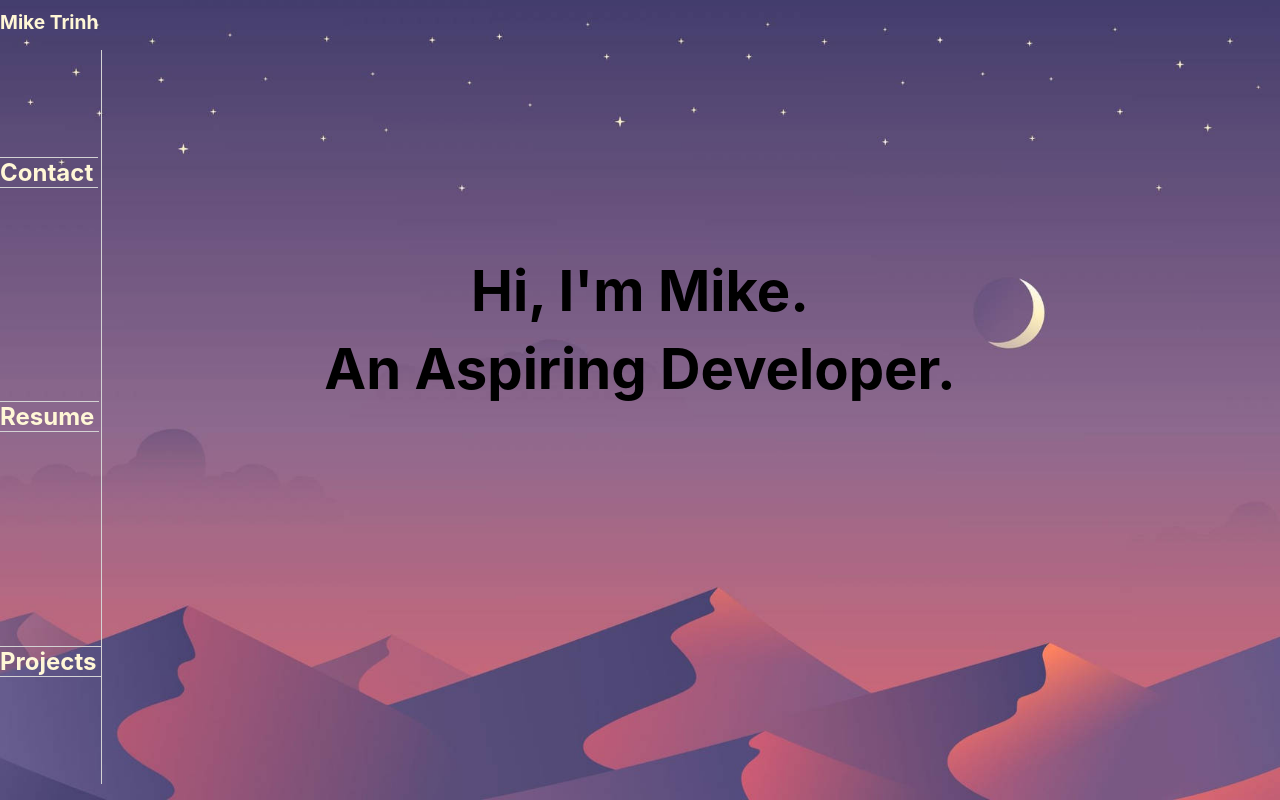
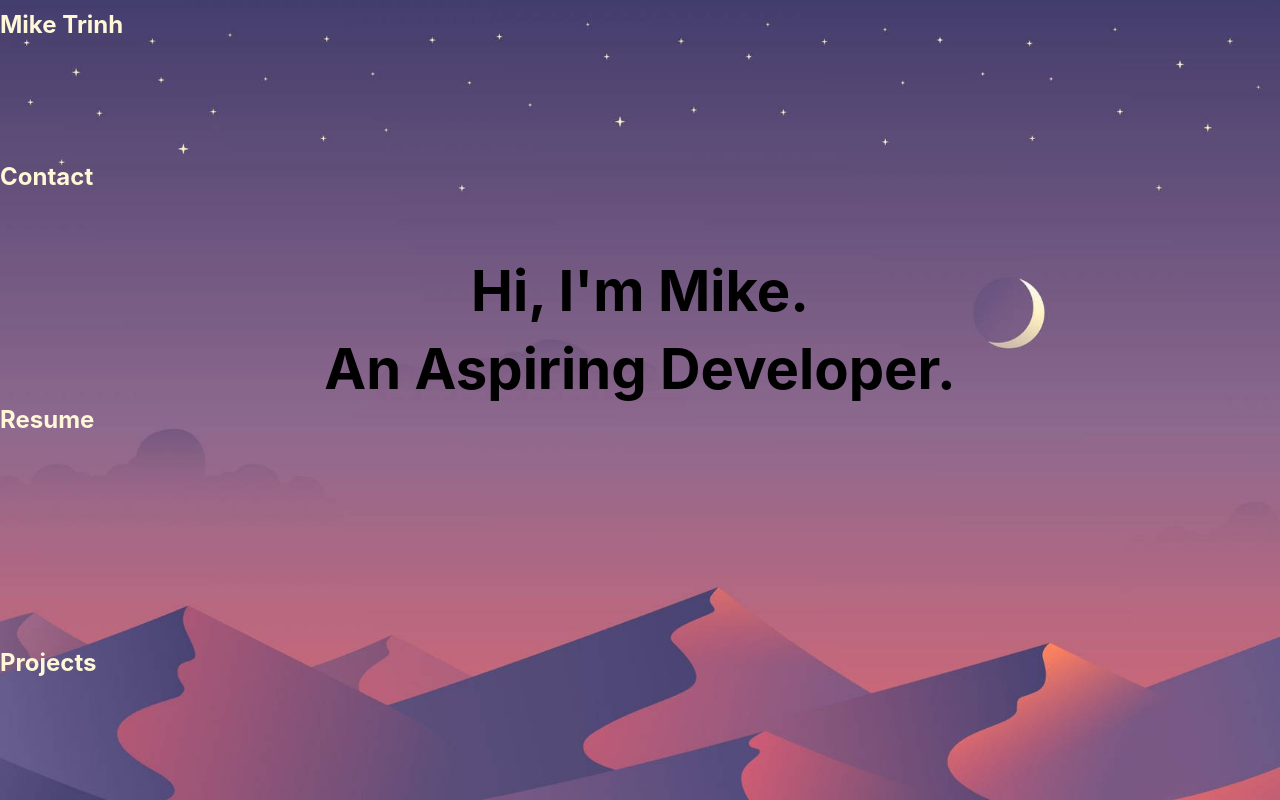
Before and after one commit to hieptrinh96/react-portfolio, a React (Create React App) app: page / in a window 1280 px wide. Built offline with nearby package versions, Linux system fonts and the light colour scheme.

Commit message:
remove navbar border

```diff
--- a/src/components/Navbar/NavBar.css
+++ b/src/components/Navbar/NavBar.css
@@ -11,8 +11,6 @@ li {
 }
 
 .ul-container {
-  /* gap: 20px; */
-  border-right: 1px solid lightgrey;
   padding: 0;
   height: 100%;
   display: flex;
@@ -26,8 +24,7 @@ li {
   font-weight: bold;
   text-decoration: none;
   font-size: 1.5em;
-  border-top: 1px solid lightgrey;
-  border-bottom: 1px solid lightgrey;
+
 }
 
 .home-link {
@@ -38,5 +35,5 @@ li {
   text-decoration: none;
   color: #FFF7D6;
   font-weight: bold;
-  font-size: 1.2em;
+  font-size: 1.5em;
 }
```
